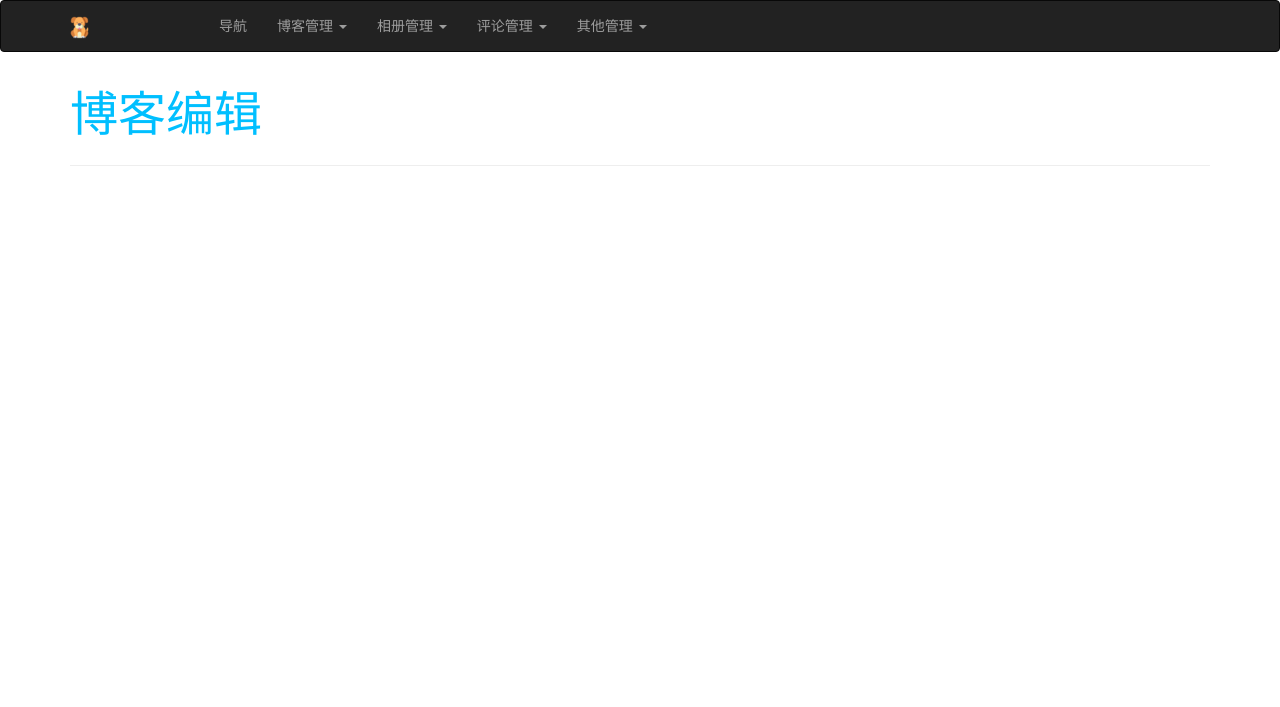
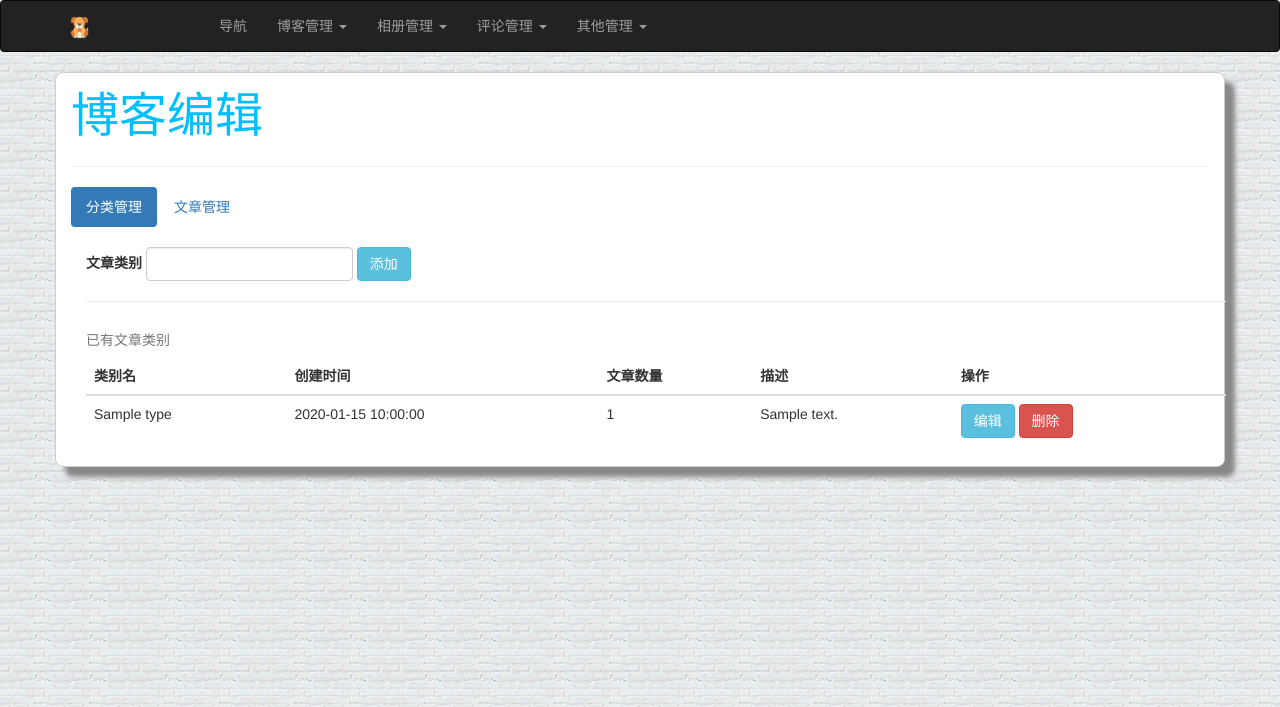
Before and after one commit to weijiang1994/flask-blog-owner, a Flask app: page /backend/editBlog in a window 1280 px wide. Shown: the top 707 px of the page. Run offline with Flask 2, Linux system fonts and the light colour scheme; tables that the repository leaves empty hold one stand-in row (values such as "Sample post"); parts of the project's set-up code (start-up, migrations or seed data) failed here and were passed over; some libraries are stand-ins or nearby versions.

Commit message:
1. 实现博客文章类别编辑 2. 更改文章数目为胶囊样式

```diff
--- a/app/blueprint/backend/edit_blog_bp.py
+++ b/app/blueprint/backend/edit_blog_bp.py
@@ -7,10 +7,30 @@ file: edit_blog_bp.py
 @desc:
 """
 from flask import Blueprint, request, render_template
+from ...model.blogin_model import BlogType
+from ...model.db_operate import DBOperator
 
 edit_blog_bp = Blueprint('edit_blog_bp', __name__, url_prefix='/backend')
 
 
 @edit_blog_bp.route('/editBlog', methods=['GET', 'POST'])
 def index():
-    return render_template('/backend/editBlog.html')
+    blog_type_datas = []
+    db_opr = DBOperator()
+    blog_types = db_opr.query_all(obj=BlogType)
+    print(db_opr)
+    for i, blog_type in enumerate(blog_types):
+        print(i)
+        print(blog_type.id)
+        blog_type_datas.append([blog_type.id, blog_type.type_name, blog_type.create_time, blog_type.blog_count,
+                               blog_type.description, '/backend/editArticleType/'+blog_type.id])
+    return render_template('/backend/editBlog.html', blog_type_datas=blog_type_datas)
+
+
+@edit_blog_bp.route('/editArticleType/<int:type_id>')
+def edit_blog_type(type_id):
+    print(type_id)
+    db_opr = DBOperator()
+    datas = db_opr.query_filter_by_id(obj=BlogType, condition=type_id)
+    return render_template('backend/editBlogType.html', blog_type=datas[0].type_name, create_time=datas[0].create_time,
+                           count=datas[0].blog_count, description=datas[0].description)
--- a/app/templates/articleDetail.html
+++ b/app/templates/articleDetail.html
@@ -40,11 +40,11 @@
 <body background="/static/img/墙.jpg">
     <div style="background: white; border: 1px solid#E1E0E0; border-radius: 5px; margin-bottom: 20px; margin-top: 20px;" class="container">
         {{ ckeditor.load_code_theme() }}
-        <h1>
+        <h1 style="width: 100%;text-align: center;">
             <strong>{{title}}</strong>
         </h1>
 
-        <div style="font-size: 17px;">
+        <div style="font-size: 17px; width: 100%; text-align: center;">
             <span class="badge badge-info">原创</span>
             <span class="badge badge-success">{{article_type}}</span>
             <span class="badge badge-secondary">{{create_time}}</span>
--- a/app/templates/backend/base.html
+++ b/app/templates/backend/base.html
@@ -21,7 +21,7 @@
                     <span class="icon-bar"></span>
                 </button>
                 <a style="margin-right: 100px;" class="navbar-brand" href="/">
-                    <img alt="2 Dog" src="../static/img/dog.png">
+                    <img alt="2 Dog" src="/static/img/dog.png">
                 </a>
             </div>
             <ul class="nav navbar-nav">
--- a/app/templates/backend/editBlog.html
+++ b/app/templates/backend/editBlog.html
@@ -5,14 +5,71 @@
 {{super()}}
 {% endblock %}
 {% block title %}博客编辑{% endblock %}
-{%block content%}
-<div class="container">
+{% block content %}
+    <style>
+        .contentDiv{
+            background: white;
+            border-radius: 8px;
+            border: #cccccc solid 1px;
+            box-shadow: 10px 10px 5px #888888;
+        }
+    </style>
+<body background="/static/img/墙.jpg">
+    <div class="container contentDiv" id="content">
         <h1 style="color:deepskyblue;font-family: 'Courier New', Courier, monospace;font-size: 48px">博客编辑</h1>
         <hr>
+
+<ul class="nav nav-pills" role="tablist">
+    <li class="active">
+        <a class="nav-link" data-toggle="pill" href="#typeManage">分类管理</a>
+    </li>
+    <li class="nav-item">
+      <a class="nav-link" data-toggle="pill" href="#articleManage">文章管理</a>
+    </li>
+</ul>
+<div class="tab-content">
+    <div id="typeManage" class="container tab-pane active">
+    <br>
+        <form class="form-inline" method="post" action="addArticleType">
+        <label>文章类别</label>
+        <input class="form-control" name="articleType" type="text">
+        <input class="btn btn-info" type="submit" value="添加">
+    </form>
+    <hr>
+    {% if blog_type_datas %}
+    <table class="table table-hover">
+        <caption>已有文章类别</caption>
+        <thead>
+        <tr>
+            <th>类别名</th>
+            <th>创建时间</th>
+            <th>文章数量</th>
+            <th>描述</th>
+            <th>操作</th>
+        </tr>
+        </thead>
+    <tbody>
+    {% for data in blog_type_datas %}
+           <tr>
+           <td>{{ data[1] }}</td>
+           <td>{{ data[2] }}</td>
+           <td>{{ data[3] }}</td>
+           <td>{{ data[4] }}</td>
+           <td>
+               <button class="btn btn-info"><a style="color: white;" href={{ data[5] }}>编辑</a></button>
+               <button class="btn btn-danger"><a style="color: white;" href="#">删除</a></button>
+           </td>
+           </tr>
+    {% endfor %}
+    {% endif %}
+    </tbody>
+    </table>
     </div>
-{%endblock%}
-<html lang="en">
-<body>
-
+    <div id="articleManage" class="container tab-pane fade">
+        <br>
+        <h3>博客文章管理</h3>
+    </div>
+</div>
+</div>
 </body>
-</html>
+{% endblock %}
--- a/app/templates/home copy.html
+++ b/app/templates/home copy.html
@@ -260,7 +260,7 @@
                         for (let index = 0; index < res.blog_type.length; index++) {
                             let blogCategoryLi = '<li class="list-group-item d-flex justify-content-between align-items-center pr-2 py-2">\
                             <a class="category-item" href="/category/'+ res.blog_type[index][0] + '" title="查看' + res.blog_type[index][0] + '分类下所有文章">' + res.blog_type[index][0] + '</a>\
-                            <span class="badge text-center" title="当前分类下有'+ res.blog_type[index][1] + '篇文章">' + res.blog_type[index][1] + '</span>\
+                            <span class="badge badge-pill badge-success" title="当前分类下有'+ res.blog_type[index][1] + '篇文章">' + res.blog_type[index][1] + '</span>\
                         </li>'
                             $("#blogCategoryList").append(blogCategoryLi);
                         }
```
Also changed, not shown: app/templates/backend/editBlogType.html (added, +34 -0 lines).
